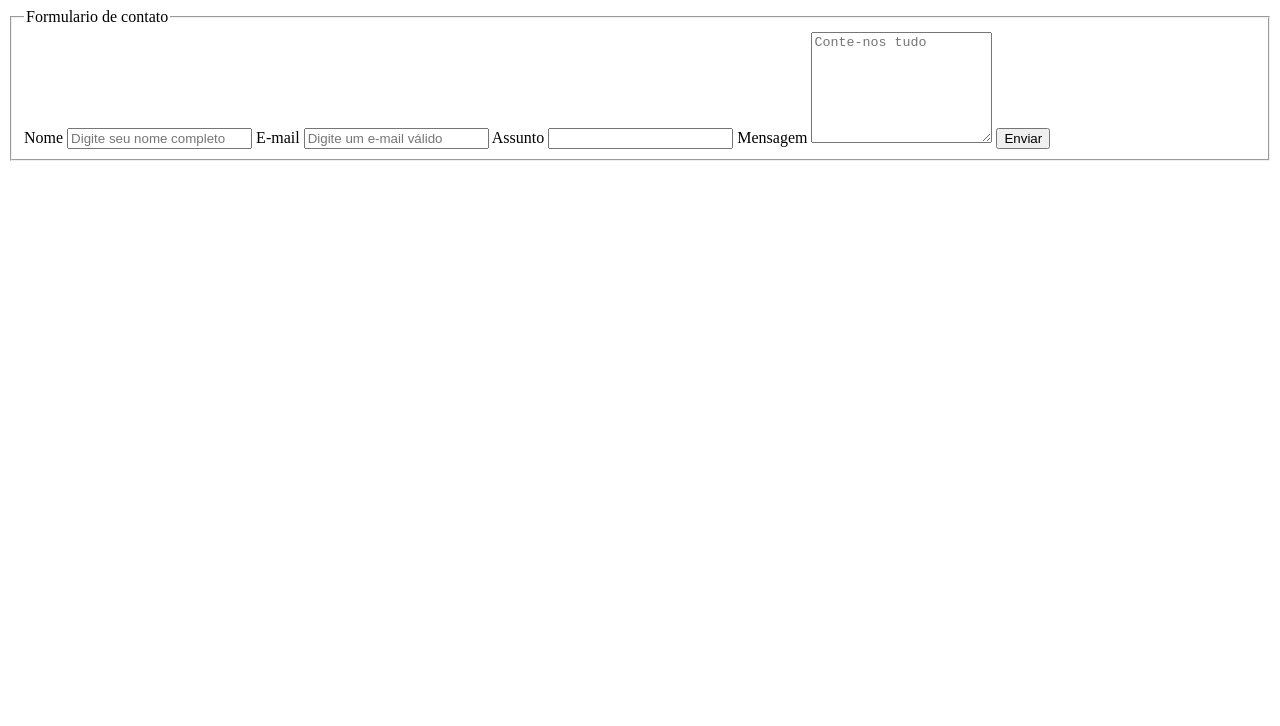
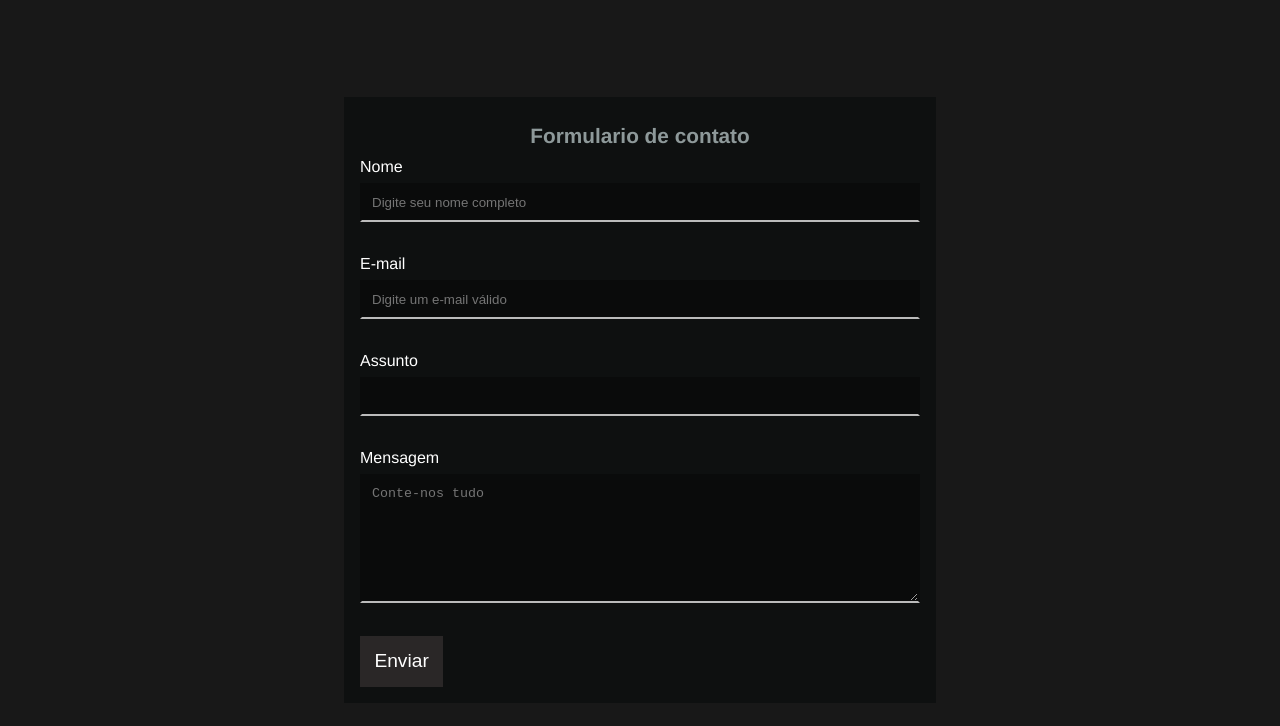
Before and after one commit to notAvoiid/simple-form-login, a plain HTML site: page index.html in a window 1280 px wide. Drawn offline with Linux system fonts and the light colour scheme.

Commit message:
feat: add initial CSS

```diff
--- a/index.html
+++ b/index.html
@@ -2,6 +2,7 @@
 <html lang="en">
 <head>
     <title>Contacts</title>
+    <link rel="stylesheet" href="style.css">
 </head>
 <body>
     <form action="" autocomplete="off">
@@ -20,7 +21,7 @@
             <label for="message">Mensagem</label>
             <textarea name="message" id="message" rows="7" required maxlength="1000" minlength="20" placeholder="Conte-nos tudo"></textarea>
 
-            <input type="submit" class="btn" value="Enviar">
+            <button type="submit" class="btn"">Enviar</button>
 
         </fieldset>
     </form>
--- a/style.css
+++ b/style.css
@@ -0,0 +1,59 @@
+html {
+    background-color: #181818;
+    font-family: Helvetica, Arial, sans-serif;
+    color: white;
+}
+
+body {
+    display: flex;
+    justify-content: center;
+    align-items: center;
+    min-height: 100vh;
+    margin: 0;
+}
+
+form {
+    width: 90%;
+    min-width: 28.125em;
+    max-width: 35em;
+    background-color: #0e1010;
+    padding: 1em;
+}
+
+fieldset {
+    border: none;
+    padding: 0;
+    margin: 0;
+}
+
+label, input, textarea {
+    display: block;
+    width: 100%;
+    box-sizing: border-box;
+}
+
+input, textarea {
+    background-color: rgba(0, 0, 0, 0.3);
+    border: 2px solid transparent;
+    border-bottom-color: #bbb;
+    padding: .75em;
+    margin: .5em 0 2.5em;
+    color: white;
+}
+
+legend {
+    padding: .5em;
+    text-align: center;
+    font-weight: bold;
+    color: #8e999a;
+    font-size: 1.3em;
+}
+
+.btn {
+    background-color: #2a2727;
+    color: white;
+    cursor: pointer;
+    padding: .75em;
+    font-size: 1.2em;
+    border: none;
+}
```
